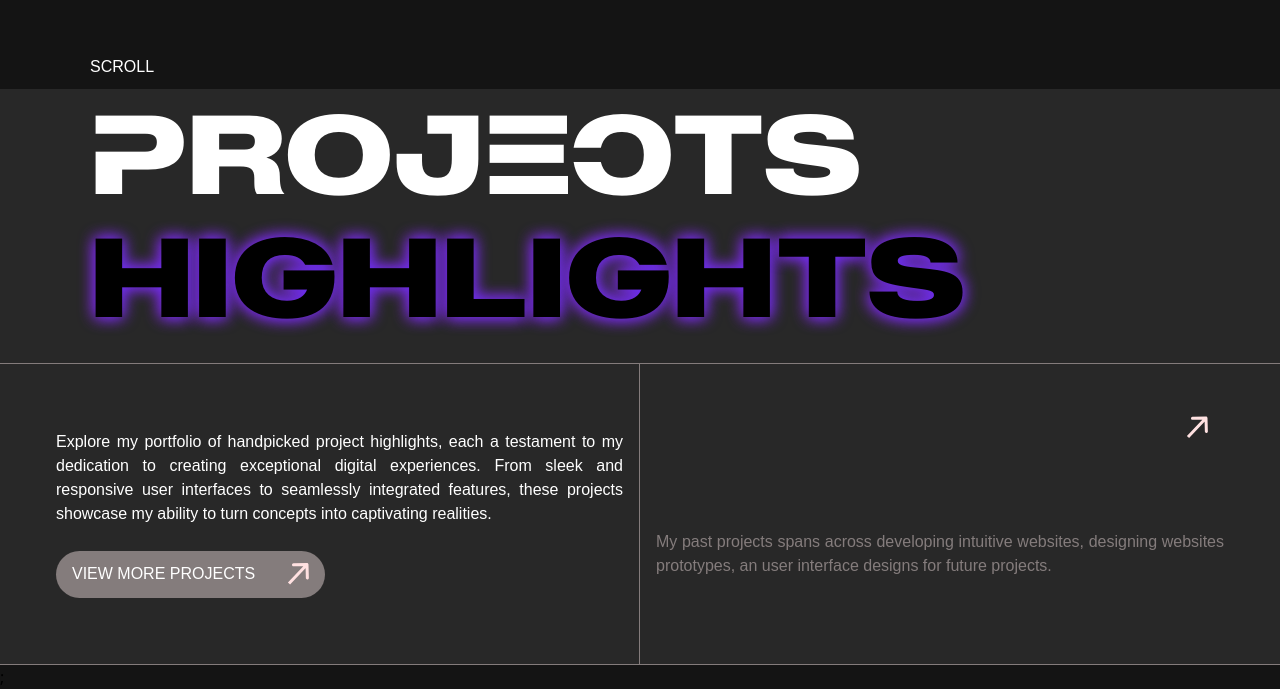
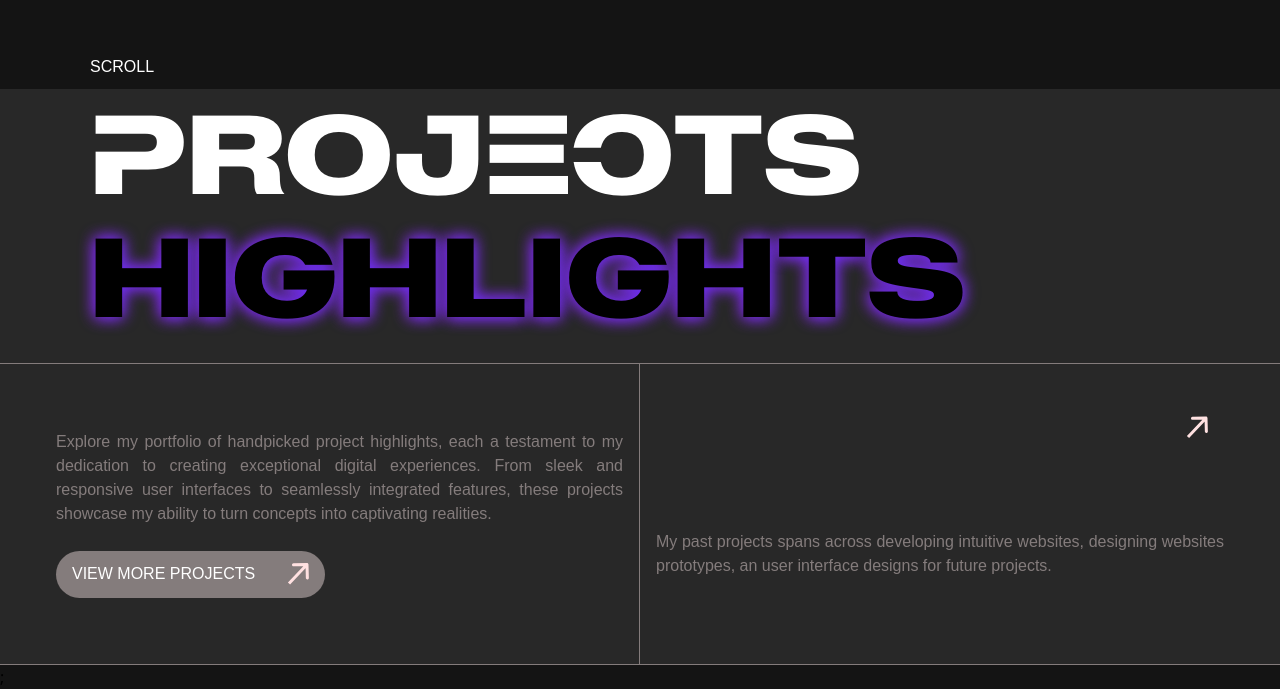
Before and after one commit to JohnnnGreat/next-js-portfolio-john, a Next.js app: page / in a window 1280 px wide. Shown: the part 711-1400 px from the top of the page. Built offline with nearby package versions, Linux system fonts and the light colour scheme.

Commit message:
new commit

```diff
--- a/src/pages/index.js
+++ b/src/pages/index.js
@@ -28,7 +28,7 @@ export default function Home() {
         </div>
       </section>
       {/* //Projects Section */}
-      <section className="h-fit h-[150vh] py-[5rem] md:py-[0rem] bg-[#282828] flex items-center">
+      <section className="h-fit overflow-hidden h-[150vh] py-[5rem] md:py-[0rem] bg-[#282828] flex items-center">
         <div className="w-full">
           <div className="max-w-[1100px]  mx-auto p-[1rem] md:p-[0rem]">
             <h1
@@ -50,7 +50,7 @@ export default function Home() {
           <div className="grid max-w-[1200px] mx-auto">
             <div className="flex items-center border-r-[1px] border-[#847c7c] h-[300px] p-[1rem]">
               <div>
-                <p className="text-justify text-white font-[200] text-[15px] md:text-[16px] md:font[16px]">
+                <p className="text-justify text-text_dsc_clr font-[400] text-[15px] md:text-[16px] md:font[16px]">
                   Explore my portfolio of handpicked project highlights, each a
                   testament to my dedication to creating exceptional digital
                   experiences. From sleek and responsive user interfaces to
```
